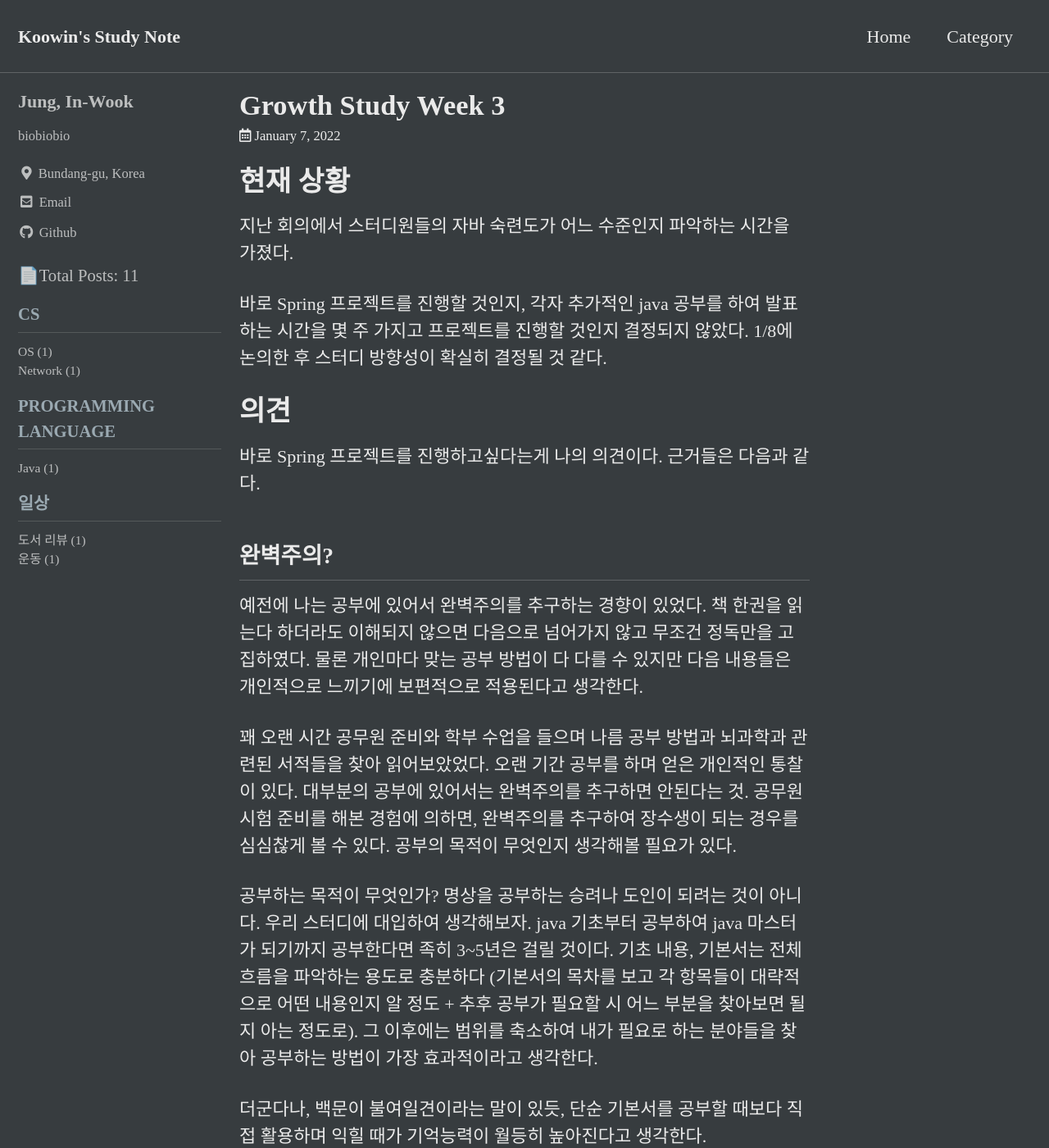
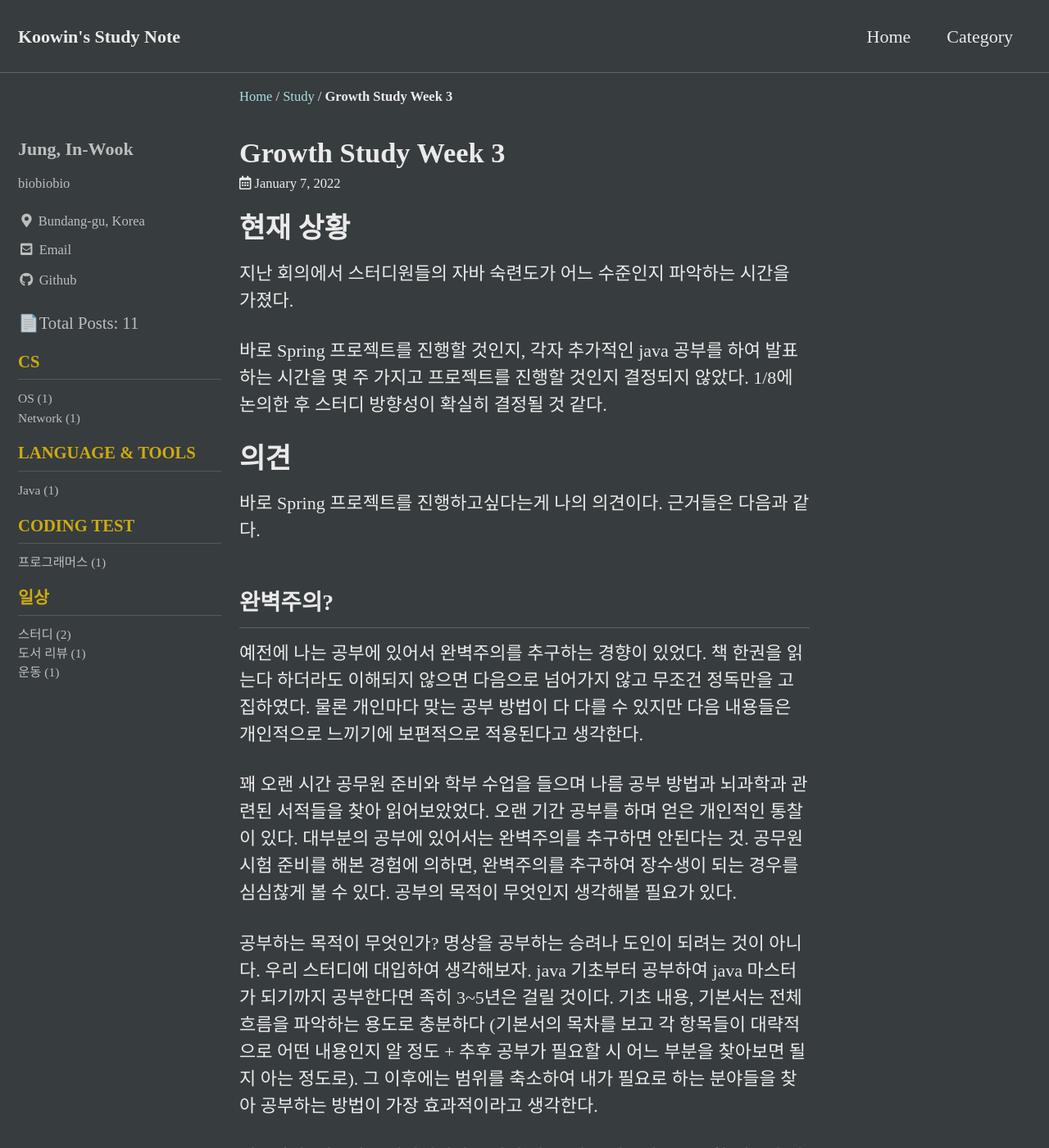
Before and after one commit to Koowin/koowin.github.io, a Jekyll site: the page built from _posts/uncategorized/2022-01-07-growth_week_3.md, in a window 1280 px wide and 1400 px high. Shown: the whole window at 82% size. Built offline with Jekyll 4.4.1, drawn with Linux system fonts in a browser that asks for light colours; cached includes are drawn as plain includes; some web fonts are replaced.

Commit message:
custom: color

```diff
--- a/_config.yml
+++ b/_config.yml
@@ -27,7 +27,7 @@ repository               : "Koowin/koowin.github.io"
 teaser                   : # path of fallback teaser image, e.g. "/assets/images/500x300.png"
 logo                     : # path of logo image to display in the masthead, e.g. "/assets/images/88x88.png"
 masthead_title           : # overrides the website title displayed in the masthead, use " " for no title
-# breadcrumbs            : false # true, false (default)
+breadcrumbs              : true # true, false (default)
 words_per_minute         : 200
 comments:
   provider               : # false (default), "disqus", "discourse", "facebook", "staticman", "staticman_v2", "utterances", "giscus", "custom"
--- a/_includes/head/custom.html
+++ b/_includes/head/custom.html
@@ -2,12 +2,12 @@
 
 <!-- insert favicons. use https://realfavicongenerator.net/ -->
 
-<!-- end custom head snippets -->
-
-<link rel="favicon/apple-touch-icon" sizes="180x180" href="/apple-touch-icon.png">
-<link rel="favicon/icon" type="image/png" sizes="32x32" href="/favicon-32x32.png">
-<link rel="favicon/icon" type="image/png" sizes="16x16" href="/favicon-16x16.png">
-<link rel="favicon/manifest" href="/site.webmanifest">
-<link rel="favicon/mask-icon" href="/safari-pinned-tab.svg" color="#5bbad5">
+<link rel="../../favicon/apple-touch-icon" sizes="180x180" href="/apple-touch-icon.png">
+<link rel="../../favicon/icon" type="image/png" sizes="32x32" href="/favicon-32x32.png">
+<link rel="../../favicon/icon" type="image/png" sizes="16x16" href="/favicon-16x16.png">
+<link rel="../../favicon/manifest" href="/site.webmanifest">
+<link rel="../../favicon/mask-icon" href="/safari-pinned-tab.svg" color="#5bbad5">
 <meta name="msapplication-TileColor" content="#da532c">
 <meta name="theme-color" content="#ffffff">
+
+<!-- end custom head snippets -->
--- a/_includes/nav_list_main
+++ b/_includes/nav_list_main
@@ -27,7 +27,7 @@
                     {% endif %}
                 {% endfor %}
             </ul>
-        <span class="nav__sub-title">Programming Language</span>
+        <span class="nav__sub-title">Language & Tools</span>
             <ul>
                 {% for category in site.categories %}
                     {% if category[0] == "java" %}
@@ -35,7 +35,22 @@
                     {% endif %}
                 {% endfor %}
             </ul>
+        <span class="nav__sub-title">Coding Test</span>
+            <ul>
+                {% for category in site.categories %}
+                    {% if category[0] == "programmers" %}
+                        <li><a href="/categories/programmers" class="">프로그래머스 ({{category[1].size}})</a></li>
+                    {% endif %}
+                {% endfor %}
+            </ul>
         <span class="nav__sub-title">일상</span>
+            <ul>
+                {% for category in site.categories %}
+                    {% if category[0] == "study" %}
+                        <li><a href="/categories/study" class="">스터디 ({{category[1].size}})</a></li>
+                    {% endif %}
+                {% endfor %}
+            </ul>
             <ul>
                 {% for category in site.categories %}
                     {% if category[0] == "review" %}
--- a/_posts/uncategorized/2022-01-07-growth_week_3.md
+++ b/_posts/uncategorized/2022-01-07-growth_week_3.md
@@ -1,6 +1,11 @@
 ---
-layout: single
 title:  "Growth Study Week 3"
+
+categories:
+  - study
+
+date: 2022-01-07
+last_modified_at: 2022-01-07
 ---
 
 
--- a/_sass/minimal-mistakes/_navigation.scss
+++ b/_sass/minimal-mistakes/_navigation.scss
@@ -496,7 +496,7 @@
   font-size: $type-size-5;
   font-weight: bold;
   text-transform: uppercase;
-  color: #BDCED9;
+  color: #ffd101;
   border-bottom: 1px solid $border-color;
 }
 
```
Also changed, not shown: _pages/categories/category-study.md (added, +9 -0 lines), _posts/uncategorized/2022-01-14-growth_week_4.md (+5 -1 lines).
